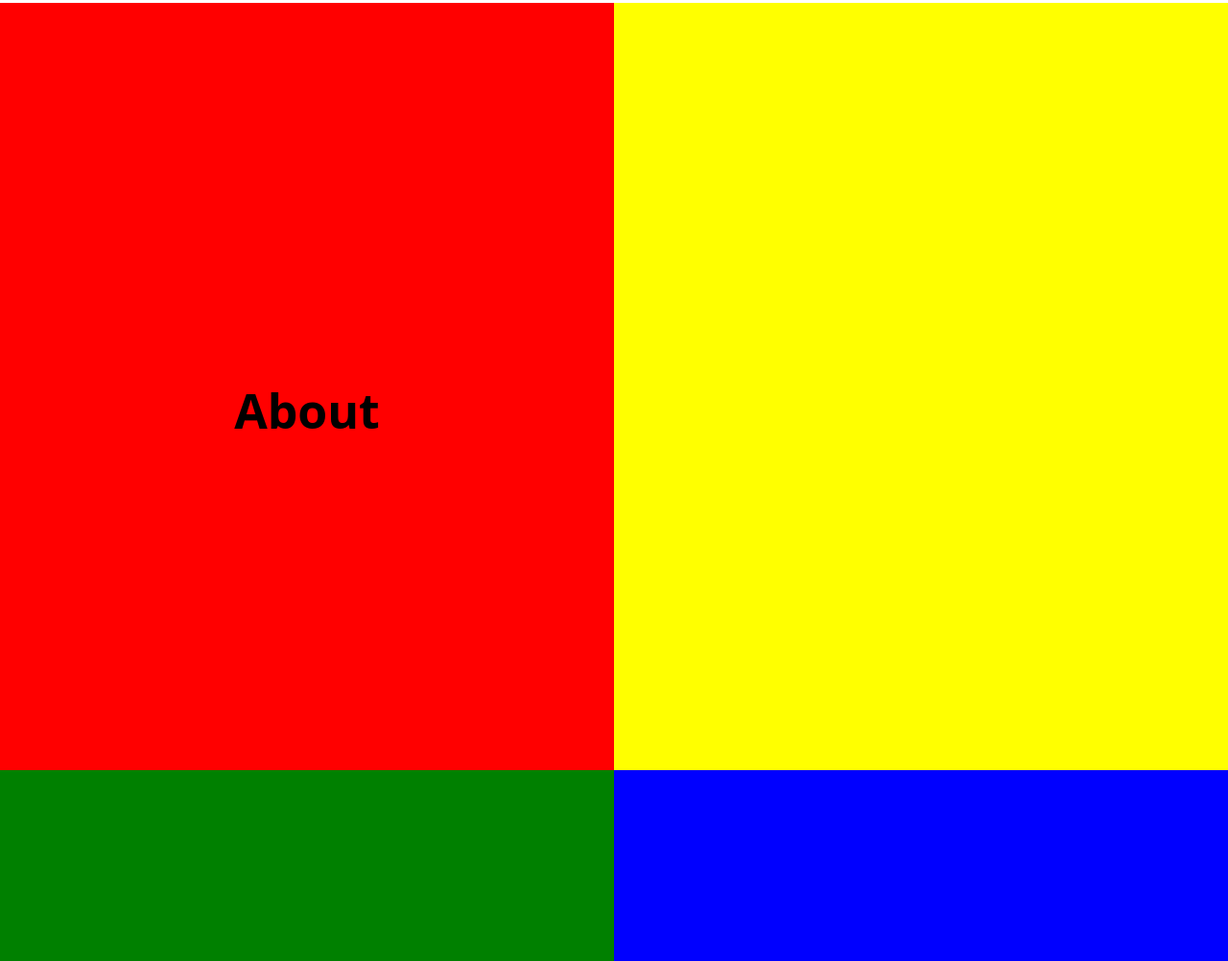
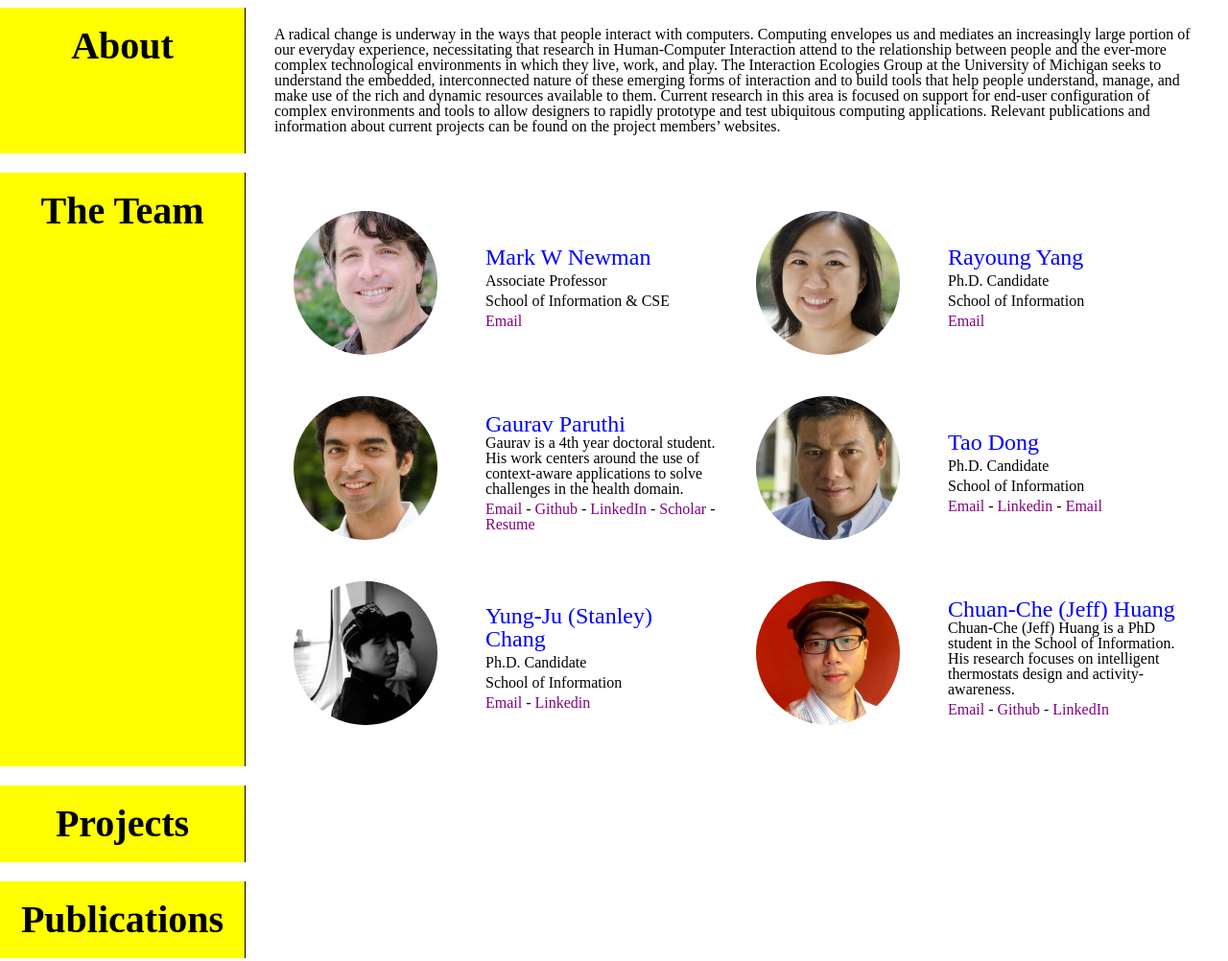
Before and after one commit to kathfor/outside_portfolio, a plain HTML site: page index.html in a window 1280 px wide. Shown: the part 797-1799 px from the top of the page at 96% size. Drawn offline with Linux system fonts and the light colour scheme.

Commit message:
Update The Team section

```diff
--- a/css/stylesheet.css
+++ b/css/stylesheet.css
@@ -1,3 +1,7 @@
+html {
+	font-family: "PT Serif";
+}
+
 .header{
 	height: 100vh;
 	background-position: top;
@@ -46,77 +50,122 @@ a:active{
 }
 
 h2{
-	font-family: "Open Sans";
-	font-size: 50px;
-	padding-top: 50vh;
+
+	font-size: 2.5rem;
+}
+
+p {
+	font-size: 1rem;
 }
 
 .grid{
-	grid-template-columns: auto auto;
+	width: 100vw;
+	grid-template-columns: 20fr 80fr;
 	grid-template-rows: auto auto auto auto;
 	display: grid;
 
+	grid-row-gap: 10px;
+}
+
+.left {
+	display: flex;
+	align-items: top;
+	justify-content: center;
+	padding: 20px 10px;
+
+	margin: 5px 0;
+
+	border-right: 1px solid black;
+
+	background-color: yellow;
+}
+
+.right {
+	display: flex;
+	align-items: top;
+	justify-content: center;
+	padding: 20px 30px;
+
+	margin: 5px 0;
 }
 
 .one{
 	grid-column: 1/2;
 	grid-row: 1/2;
-	height: 100vh;
-	width: 50vw;
-	background-color: red;
 	text-align: center;
 }
 
 .two{
 	grid-column: 2/3;
 	grid-row: 1/2;
-	height: 100vh;
-	width: 50vw;
-	background-color: yellow;
 }
 
 .three{
 	grid-column: 1/2;
 	grid-row: 2/3;
-	height: 100vh;
-	width: 50vw;
 	text-align: center;
-	background-color: green;
 }
 
 .four{
 	grid-column: 2/3;
 	grid-row: 2/3;
-	height: 100vh;
-	width: 50vw;
 	text-align: center;
-	background-color: blue;
+
+	display: grid;
+	grid-template-columns: auto;
+}
+
+.member {
+	display: flex;
+	flex-direction: row;
+	margin: 20px;
+}
+
+.member .imageSection img {
+	border-radius: 50%;
+	height: 150px;
+	width: 150px
+}
+
+.member .infoSection {
+	display: flex;
+	justify-content: center;
+	flex-direction: column;
+	text-align: left;
+
+	padding-left: 50px;
+
+
+}
+
+.member .name {
+	font-size: 1.5rem;
+	color: blue;
+}
+
+.member .name, .position, .school, .links {
+	margin-top: 5px;
+}
+
+.member .links a {
+	color: purple;
 }
 
 .five{
 	grid-column: 1/2;
 	grid-row: 3/4;
-	height: 100vh;
-	background-color: red;
-	width: 50vw;
 	text-align: center;
 }
 
 .six{
 	grid-column: 2/3;
 	grid-row: 3/4;
-	height: 100vh;
-	width: 50vw;
-	background-color: yellow;
 
 }
 
 .seven{
 	grid-column: 1/2;
 	grid-row: 4/5;
-	height: 100vh;
-	background-color: green;
-	width: 50vw;
 	text-align: center;
 }
 
@@ -124,9 +173,6 @@ h2{
 	grid-column: 2/3;
 	grid-row: 4/5;
 	text-align: center;
-	height: 100vh;
-	width: 50vw;
-	background-color: blue;
 
 }
 
@@ -218,8 +264,10 @@ a.skip-main:focus, a.skip-main:active {
 
 /*full screen*/
 @media screen and (min-width: 1245px){
+	.four{
+		grid-template-columns: 1fr 1fr;
+	}
 }
-
 
 /*reduced motion*/
 
--- a/index.html
+++ b/index.html
@@ -26,14 +26,96 @@
 	</header>
   <main id = "main" tabindex = "-1">
 	<div class = "grid">
-      <div class = "one" id="about"><h2> About </h2> </div>
-      <div class = "two" id = "about_text" tabindex = 0></div>
-      <div class = "three" id = "the_team"><h2> The Team </h2></div>
-      <div class = "four" id = "photos_team" tabindex = 0></div>
-      <div class = "five" id = "projects"><h2> Projects </h2></div>
-      <div class = "six" id = "project_icons" tabindex = 0></div>
-      <div class = "seven" id = "publications"><h2> Publications </h2></div>
-      <div class = "eight" id = "publication_icons" tabindex = 0></div>
+      <div class = "one left" id="about">
+        <h2> About </h2>
+      </div>
+      <div class = "two right" id = "about_text" tabindex = 0>
+        <p>A radical change is underway in the ways that people interact with computers. Computing envelopes us and mediates an increasingly large portion of our everyday experience, necessitating that research in Human-Computer Interaction attend to the relationship between people and the ever-more complex technological environments in which they live, work, and play. The Interaction Ecologies Group at the University of Michigan seeks to understand the embedded, interconnected nature of these emerging forms of interaction and to build tools that help people understand, manage, and make use of the rich and dynamic resources available to them. Current research in this area is focused on support for end-user configuration of complex environments and tools to allow designers to rapidly prototype and test ubiquitous computing applications. Relevant publications and information about current projects can be found on the project members’ websites.
+        </p>
+      </div>
+      <div class = "three left" id = "the_team"><h2> The Team </h2></div>
+      <div class = "four right" id = "photos_team" tabindex = 0>
+
+        <div class="member">
+          <div class="imageSection"><img src="assets/us/newman_mark.jpg" alt="markNewmanPotrait"/> </div>
+          <div class="infoSection">
+            <a class="name" href="http://mwnewman.people.si.umich.edu/" target="_blank">Mark W Newman</a>
+            <div class="position">Associate Professor</div>
+            <div class="school">School of Information & CSE</div>
+            <div class="links"> <a href="mailto:mwnewman@umich.edu">Email</a></div>
+          </div>
+        </div>
+
+        <div class="member">
+          <div class="imageSection"><img src="assets/us/yang_rayoung.jpg" alt="yangPotrait"/> </div>
+          <div class="infoSection">
+            <a class="name" href="http://rayang.people.si.umich.edu/cgi-sys/defaultwebpage.cgi" target="_blank">Rayoung Yang</a>
+            <div class="position">Ph.D. Candidate</div>
+            <div class="school">School of Information</div>
+            <div class="links"> <a href="mailto:rayang@umich.edu">Email</a></div>
+          </div>
+        </div>
+
+        <div class="member">
+          <div class="imageSection"><img src="assets/us/gparuthi.jpg" alt="paruthiPotrait"/> </div>
+          <div class="infoSection">
+            <a class="name" href="http://gauravparuthi.com/" target="_blank">Gaurav Paruthi</a>
+            <div class="description">Gaurav is a 4th year doctoral student. His work centers around the use of context-aware applications to solve challenges in the health domain.</div>
+            <div class="links">
+              <a href="mailto:gparuthi@umich.edu">Email</a> -
+              <a href="https://github.com/gparuthi/">Github</a> -
+              <a href="http://www.linkedin.com/in/gparuthi">LinkedIn</a> -
+              <a href="http://scholar.google.com/citations?user=WsoaFHIAAAAJ&hl=en">Scholar</a> -
+              <a href="http://gauravparuthi.com/resume/gauravparuthi.pdf">Resume</a>
+            </div>
+          </div>
+        </div>
+
+        <div class="member">
+          <div class="imageSection"><img src="assets/us/dong_tao.jpg"/> </div>
+          <div class="infoSection">
+            <a class="name" href="https://www.taodong.net/" target="_blank">Tao Dong</a>
+            <div class="position">Ph.D. Candidate</div>
+            <div class="school">School of Information</div>
+            <div class="links">
+              <a href="mailto:dongtao@umich.edu">Email</a> -
+              <a href="http://www.linkedin.com/in/dongtao">Linkedin</a> -
+              <a href="https://twitter.com/taodong">Email</a>
+            </div>
+          </div>
+        </div>
+
+        <div class="member">
+          <div class="imageSection"><img src="assets/us/stanley.jpg"/> </div>
+          <div class="infoSection">
+            <a class="name" href="http://www-personal.umich.edu/~yuchang/" target="_blank">Yung-Ju (Stanley) Chang</a>
+            <div class="position">Ph.D. Candidate</div>
+            <div class="school">School of Information</div>
+            <div class="links">
+              <a href="mailto:yuchang@umich.edu">Email</a> -
+              <a href="https://www.linkedin.com/pub/yung-ju-chang/12/416/45">Linkedin</a>
+            </div>
+          </div>
+        </div>
+
+        <div class="member">
+          <div class="imageSection"><img src="assets/us/chuanche.jpg"/> </div>
+          <div class="infoSection">
+            <a class="name" href="http://www.ccjeffhuang.com/" target="_blank">Chuan-Che (Jeff) Huang</a>
+            <div class="description">Chuan-Che (Jeff) Huang is a PhD student in the School of Information. His research focuses on intelligent thermostats design and activity-awareness.</div>
+            <div class="links">
+              <a href="mailto:chuanche@umich.edu">Email</a> -
+              <a href="https://github.com/sprite728/">Github</a> -
+              <a href="http://www.linkedin.com/in/chuanche">LinkedIn</a>
+            </div>
+          </div>
+        </div>
+
+      </div>
+      <div class = "five left" id = "projects"><h2> Projects </h2></div>
+      <div class = "six right" id = "project_icons" tabindex = 0></div>
+      <div class = "seven left" id = "publications"><h2> Publications </h2></div>
+      <div class = "eight right" id = "publication_icons" tabindex = 0></div>
 
  </body>
  <footer>
```
